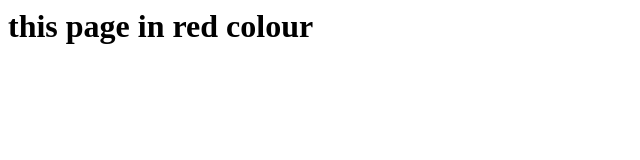
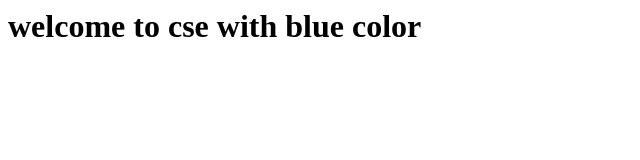
Before and after one commit to sirikumari/color, a plain HTML site: page cse.html in a window 1280 px wide. Shown: the whole page, without its empty margins (0-640 px from the left). Drawn offline with Linux system fonts and the light colour scheme.

```diff
--- a/cse.html
+++ b/cse.html
@@ -1,5 +1,5 @@
 <html>
   <body bgcolour="skyblue">
-    <h1>this page in red colour</h1>
+    <h1>welcome to cse with blue color</h1>
   </body>
 </html>
```
